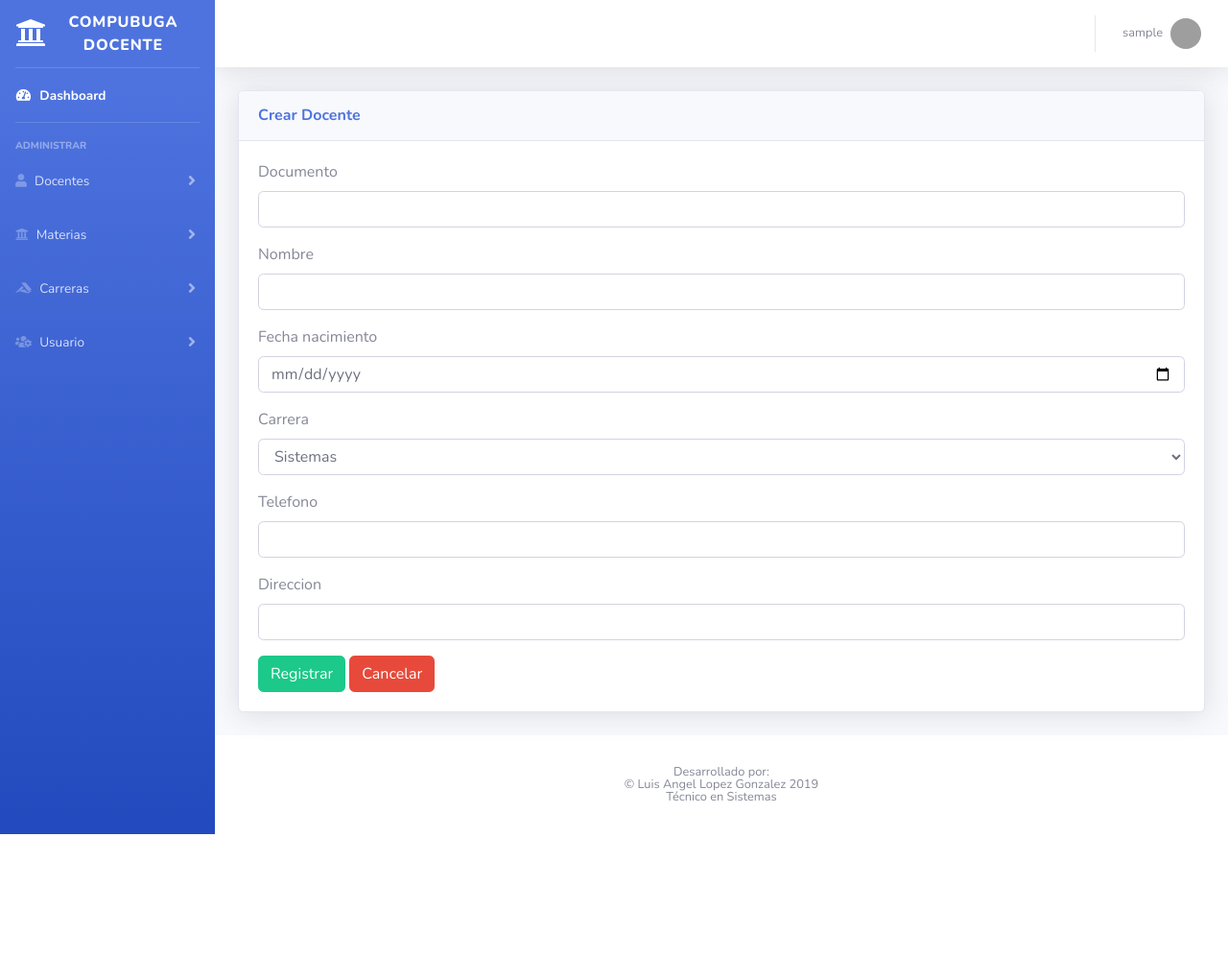
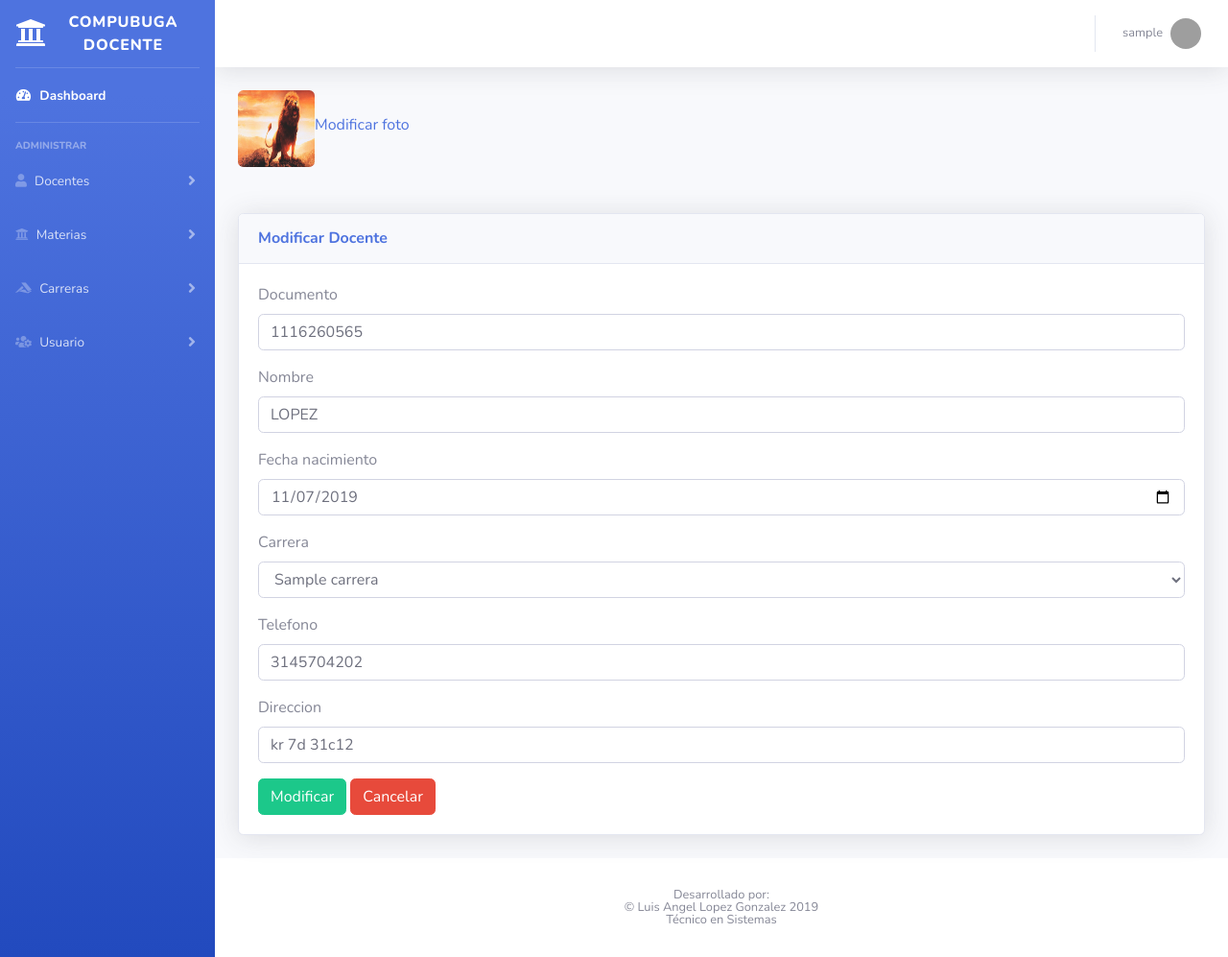
Before and after one commit to blackark7/proyectoCompubuga, a PHP site: page /docente/docenteModificarVista.php?id=7 in a window 1280 px wide. Shown: the whole page at 96% size. Before the commit the page ends 869 px from the top, so only its background shows below. Run offline with PHP 8.4, Linux system fonts and the light colour scheme; the visitor is signed in with stand-in values (Sample User, id 1); data comes from the database, SQL or seed files in the repository; tables that the repository leaves empty hold one stand-in row (values such as "Sample post"); grey boxes are pictures that could not be loaded.

Commit message:
se modifica de todo un poquito

```diff
--- a/docente/docenteModificarVista.php
+++ b/docente/docenteModificarVista.php
@@ -1,6 +1,21 @@
 <?php
 @session_start();
-$id = filter_input(INPUT_GET,'id');
+$id = filter_input(INPUT_GET, 'id');
+include_once "docenteModelo.php";
+$docenteModelo = new docenteModelo();
+$result = $docenteModelo->mostrar($id);
+while ($fila = mysqli_fetch_array($result)) {
+
+    if ($fila != NULL) {
+        $nombre = $fila['nombre'];
+        $documento = $fila['documento'];
+        $fecha = $fila['fecha'];
+        $carrera = $fila['carrera'];
+        $direccion = $fila['direccion'];
+        $telefono = $fila['telefono'];
+        $foto = $fila['foto'];
+    }
+}
 ?>
 <!DOCTYPE html>
 <html lang="en">
@@ -42,40 +57,64 @@ $id = filter_input(INPUT_GET,'id');
                     include_once '../componets/navBar.php';
                     ?>
                     <div class="container">
+                        <div style="margin-bottom: 80px;">
+                            <div class="form-group">
+                                <img src="<?php echo $foto; ?>" class="rounded float-left" width="80" height="80" >
+                                <br>
+                                <a href="<?php echo 'modificarFotoDocenteVista.php?id='.$id; ?>">Modificar foto</a>
+                                <br>
+                            </div>
+                        </div>
 
                         <div class="card shadow mb-4">
                             <div class="card-header py-3">
-                                <h6 class="m-0 font-weight-bold text-primary">Crear Docente</h6>
+                                <h6 class="m-0 font-weight-bold text-primary">Modificar Docente</h6>
                             </div>
                             <div class="card-body">
-                                <form action="docenteCrearControlador.php" method="post" enctype="multipart/form-data">
+
+
+                                <form action="docenteModificarControlador.php" method="post" enctype="multipart/form-data">
+                                    <input type="hidden" name="id" value="<?php echo $id; ?>">
                                     <div class="form-group">
                                         <label for="">Documento</label>
-                                        <input type="text" class="form-control" name="documento" required="">
+                                        <input type="text" value="<?php echo $documento; ?>" class="form-control" name="documento" required="">
                                     </div>
                                     <div class="form-group">
                                         <label for="">Nombre</label>
-                                        <input type="text" class="form-control" name="nombre" required="">
+                                        <input type="text" value="<?php echo $nombre; ?>" class="form-control" name="nombre" required="">
                                     </div>
                                     <div class="form-group">
                                         <label for="">Fecha nacimiento</label>
-                                        <input type="date" class="form-control" name="fecha" required="">
+                                        <input type="date" value="<?php echo $fecha; ?>" class="form-control" name="fecha" required="">
                                     </div>
                                     <div class="form-group">
                                         <label for="">Carrera</label>
-                                        <select class="form-control" name="area">
-                                            <option value="sistemas">Sistemas</option>
-                                            <option value="contabilidad">Contabilidad</option>
-                                            <option value="logistica">Logistica</option>
+                                        <select class="form-control" name="carrera" >
+                                            <?php
+                                            include_once '../carrera/carrerasModelo.php';
+                                            $carreraModelo = new carrerasModelo();
+                                            $result = $carreraModelo->mostrarTodos();
+                                            while ($fila = mysqli_fetch_array($result)) {
+
+                                                if ($fila != NULL) {
+                                                    if ($carrera == $fila['nombre']) {
+                                                        echo '<option value="' . $fila['nombre'] . '" selected>' . $fila['nombre'] . '</option>';
+                                                    } else {
+                                                        echo '<option value="' . $fila['nombre'] . '">' . $fila['nombre'] . '</option>';
+                                                    }
+                                                }
+                                            }
+                                            ?>
+
                                         </select>
                                     </div>
                                     <div class="form-group">
                                         <label for="">Telefono</label>
-                                        <input type="text" class="form-control" name="telefono" required="">
+                                        <input type="text" class="form-control" value="<?php echo $telefono; ?>" name="telefono" required="">
                                     </div>
                                     <div class="form-group">
                                         <label for="">Direccion</label>
-                                        <input type="text" class="form-control" name="direccion" required="">
+                                        <input type="text" class="form-control" name="direccion" value="<?php echo $direccion; ?>" required="">
                                     </div>
 
 
@@ -83,7 +122,7 @@ $id = filter_input(INPUT_GET,'id');
 
 
 
-                                    <button type="submit" class="btn btn-success">Registrar</button>
+                                    <button type="submit" class="btn btn-success">Modificar</button>
                                     <button type="reset" class="btn btn-danger">Cancelar</button>
                                 </form>
                             </div>
@@ -100,9 +139,9 @@ $id = filter_input(INPUT_GET,'id');
 
 
                 <!-- Footer -->
-<?php
-include_once '../componets/footer.php';
-?>
+                <?php
+                include_once '../componets/footer.php';
+                ?>
                 <!-- End of Footer -->
 
             </div>
```
